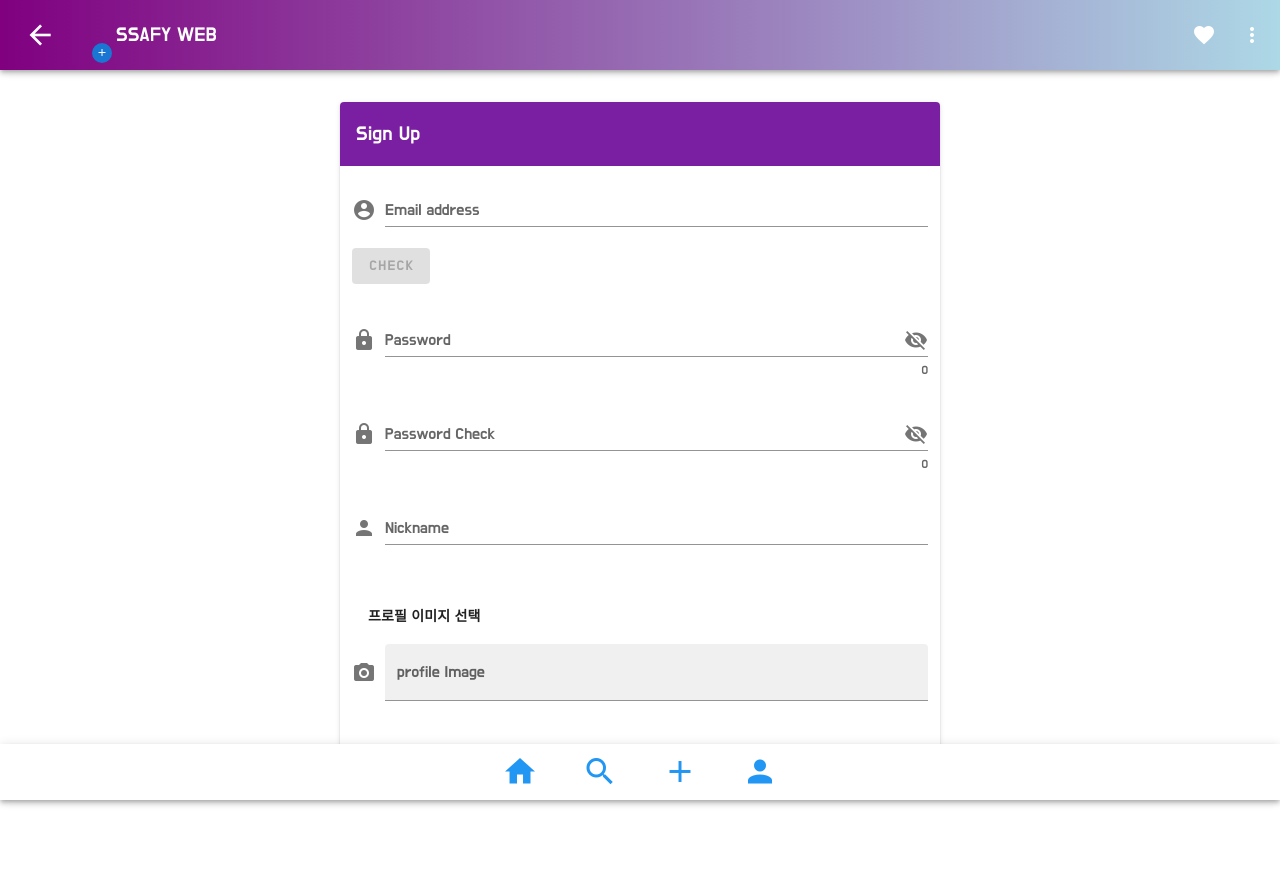
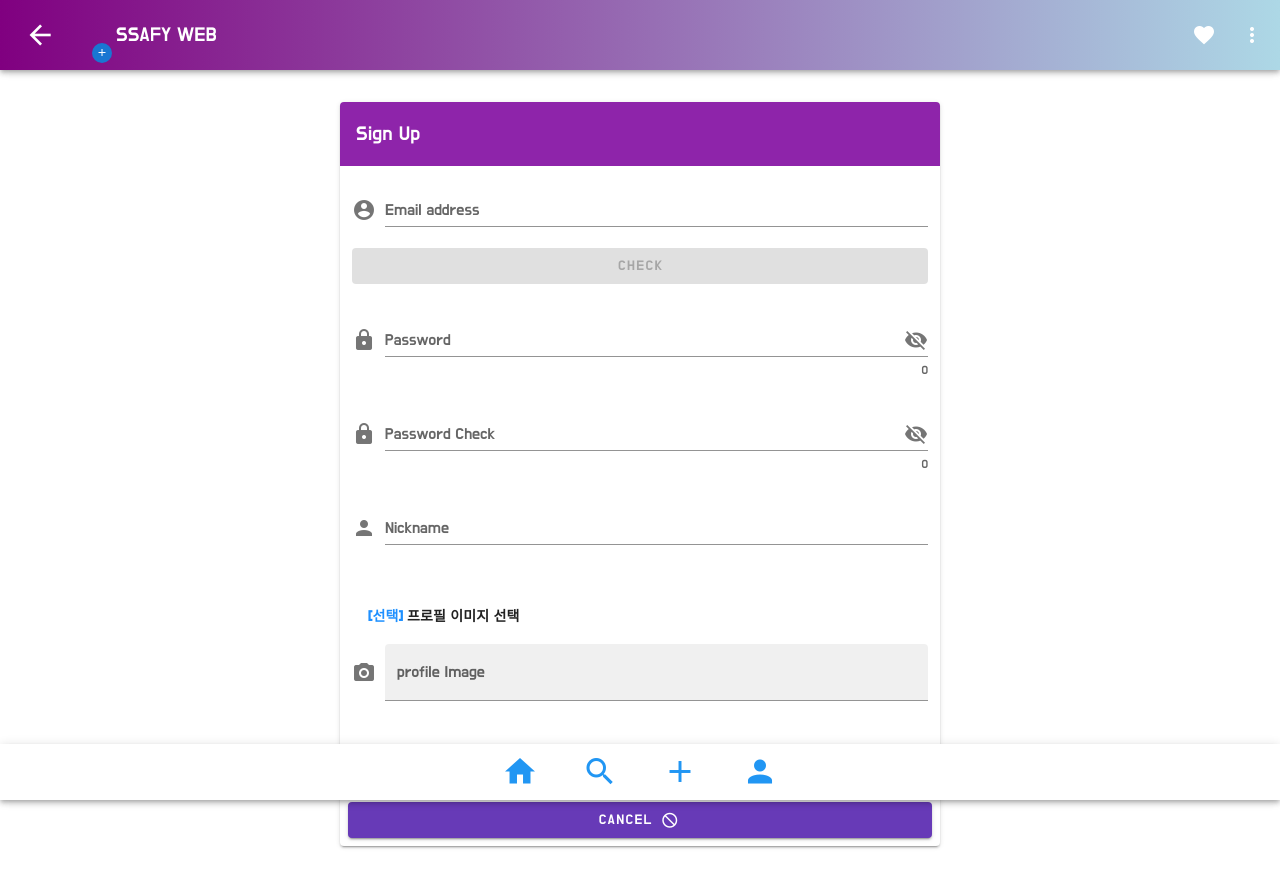
Before and after one commit to jhj0602/Community-Web, a Vue app in the folder src/frontend/: page /singUp in a window 1280 px wide. Shown: the top 888 px of the page. Built offline with nearby package versions, Linux system fonts and the light colour scheme.

Commit message:
UI 개선

```diff
--- a/src/frontend/src/views/user/Login.vue
+++ b/src/frontend/src/views/user/Login.vue
@@ -2,7 +2,7 @@
   <div>
     <div>
       <v-card width="400" class="mx-auto mt-5">
-        <div class="purple darken-2 text-center">
+        <div class="purple darken-1 text-center">
           <v-card-title><span class="white--text">Login</span></v-card-title>
         </div>
         <v-card-text>
@@ -25,39 +25,49 @@
             ></v-text-field>
           </v-form>
         </v-card-text>
-
         <v-card-actions>
           <v-btn
             :disabled="!valid"
-              color="deep-purple accent-7"
-              class="mr-2 white--text"
+            color="deep-purple accent-1"
+            class="white--text block"
             @click="signIn"
+            rounded
           >
             Login
           </v-btn>
-          <v-btn :to="{ name: 'SignUp' }" color="deep-purple accent-7" class="mr-2 white--text">
+        </v-card-actions>
+        <v-card-actions>
+          <v-btn
+            :to="{ name: 'SignUp' }"
+            color="deep-purple accent-2"
+            class="white--text block"
+            rounded
+          >
             Sign Up
           </v-btn>
+        </v-card-actions>
+        <v-card-actions>
           <v-btn
-              color="deep-purple accent-7"
-              class="mr-2 white--text"
+            color="deep-purple accent-3"
+            class="white--text block"
             :to="{ name: 'FindByUser' }"
+            rounded
           >
             ID/PW 찾기
           </v-btn>
-
         </v-card-actions>
       </v-card>
     </div>
+    <br />
   </div>
 </template>
 <script>
-import {mapActions} from "vuex";
+import { mapActions } from "vuex";
 
 export default {
   methods: {
-    ...mapActions({login: "users/login"}),
-    ...mapActions({detail: "users/details"}),
+    ...mapActions({ login: "users/login" }),
+    ...mapActions({ detail: "users/details" }),
     validate() {
       this.$refs.form.validate();
     },
@@ -66,29 +76,37 @@ export default {
     },
     async signIn() {
       let userSignupDto = {
-        email   : this.email,
+        email: this.email,
         password: this.password,
       };
       if (await this.login(userSignupDto)) {
         await this.detail(this.$store.state.users.id);
-        await this.$router.push({name: "Home"});
+        await this.$router.push({ name: "Home" });
       }
     },
   },
 
   data: () => ({
-    valid        : true,
-    password     : "",
+    valid: true,
+    password: "",
     passwordRules: [
       (v) => !!v || "password is required",
       (v) =>
         (v && v.length <= 10) || "password must be less than 10 characters",
     ],
-    email        : "",
-    emailRules   : [
+    email: "",
+    emailRules: [
       (v) => !!v || "E-mail is required",
       (v) => /.+@.+\..+/.test(v) || "E-mail must be valid",
     ],
   }),
 };
 </script>
+<style>
+.block {
+  display: block;
+  width: 100%;
+  border: none;
+  text-align: center;
+}
+</style>
--- a/src/frontend/src/views/user/SignUp.vue
+++ b/src/frontend/src/views/user/SignUp.vue
@@ -1,9 +1,9 @@
 <template>
   <div id="signUp">
     <v-card width="600" class="mx-auto mt-5">
-      <div class="purple darken-2 text-center">
-        <v-card-title>
-          <span class="white--text">Sign Up</span>
+      <div class="purple darken-1">
+        <v-card-title align="center">
+          <span class="white--text ">Sign Up</span>
         </v-card-title>
       </div>
       <div id="signUpForm">
@@ -22,8 +22,8 @@
                   :disabled="!email"
                   id="checkEmail"
                   elevation="1"
-                  color="deep-purple accent-7"
-                  class="mr-3 white--text"
+                  color="deep-purple accent-3"
+                  class="mr-3 white--text block"
                   @click="isDuplicatedEmail"
                 >
                   check
@@ -76,7 +76,7 @@
             <v-row>
               <v-col>
                 <v-card-subtitle>
-                  <h4>프로필 이미지 선택</h4>
+                  <h4><span style="color: dodgerblue">[선택] </span>프로필 이미지 선택</h4>
                 </v-card-subtitle>
                 <v-file-input
                   label="profile Image"
@@ -100,15 +100,17 @@
             !(nickname.length >= 2)
           "
           color="deep-purple accent-7"
-          class="mr-3 white--text"
+          class="mr-3 white--text block"
           @click="allSubmit"
         >
           Sign up
           <v-icon right>mdi-arrow-right-thick</v-icon>
         </v-btn>
+      </v-card-actions>
+        <v-card-actions>
         <v-btn
           color="deep-purple accent-7"
-          class="mr-4 white--text"
+          class="mr-4 white--text block"
           @click="$router.go(-1)"
         >
           Cancel
@@ -199,4 +201,16 @@ export default {
   },
 };
 </script>
-<style scoped></style>
+<style>
+.block {
+  display: block;
+  width: 100%;
+  border: none;
+  background-color: #04aa6d;
+  padding: 14px 28px;
+  font-size: 16px;
+  cursor: pointer;
+  text-align: center;
+
+}
+</style>
```
Lines whose indentation alone changed are shown as unchanged.
